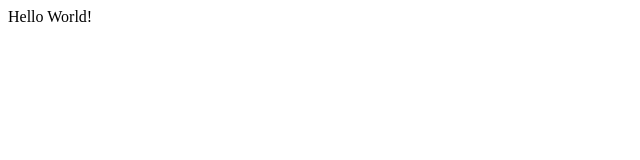
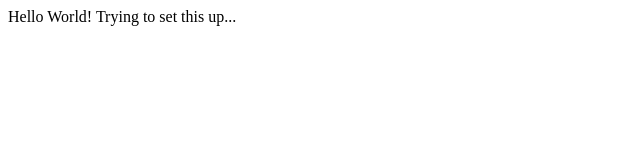
Before and after one commit to ag1905/arturo-design-github, a plain HTML site: page index.html in a window 1280 px wide. Shown: the whole page, without its empty margins (0-640 px from the left). Drawn offline with Linux system fonts and the light colour scheme.

Commit message:
Trying to set this up...

```diff
--- a/index.html
+++ b/index.html
@@ -5,7 +5,7 @@
   </head>
 
   <body>
-    Hello World!
+    Hello World! Trying to set this up...
   </body>
 
 </html>
```
